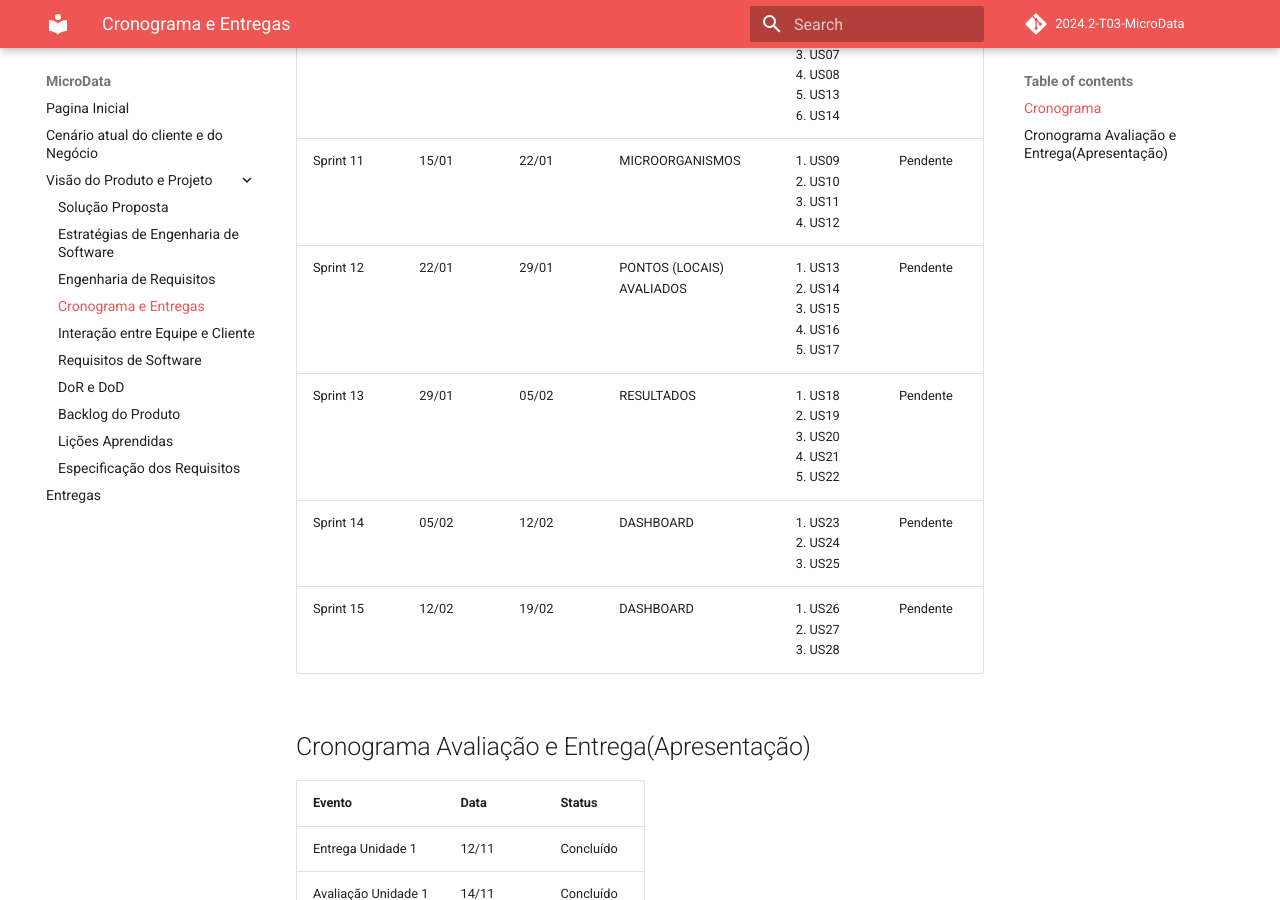
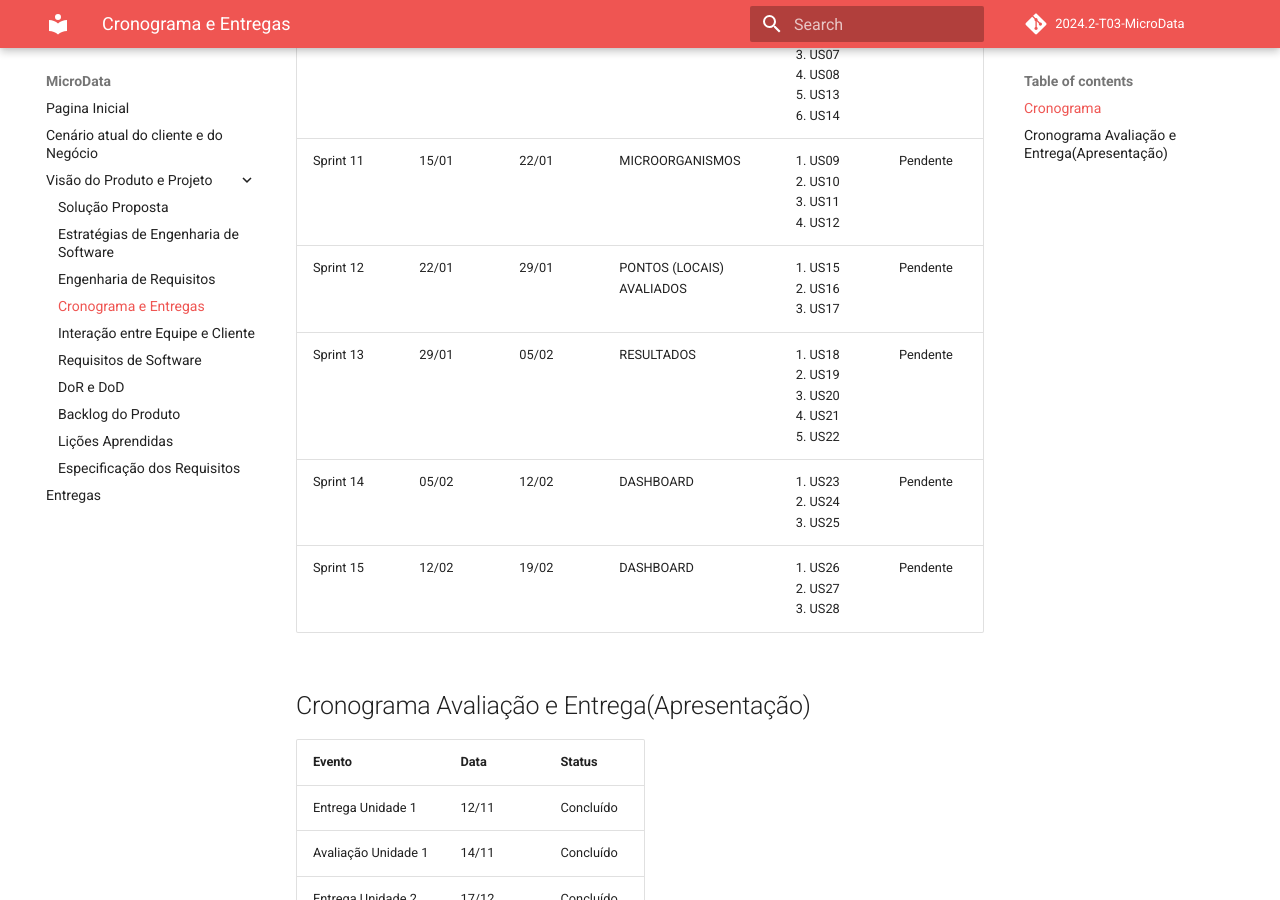
Before and after one commit to storch7/2024.2-T03-MicroData, an MkDocs documentation site: the page built from docs/visao_produto_projeto/cronograma.md, in a window 1280 px wide and 900 px high, scrolled down 813 px. Built offline with MkDocs 1.6.1 and Material for MkDocs 9.7.7, drawn with Linux system fonts in a browser that asks for light colours; comment, search, counter and statistics services are not loaded.

Commit message:
Correções do cronograma

```diff
--- a/docs/visao_produto_projeto/cronograma.md
+++ b/docs/visao_produto_projeto/cronograma.md
@@ -14,7 +14,7 @@
 | Sprint 9             | 12/02           | 19/02         |Entrega do MVP e início do processo de protipação|            | Pendente      |
 | Sprint 10            | 08/01           | 15/01         |CADASTRO E LOGIN + MICROORGANISMOS  |1. US01<br>2. US02<br>3. US07<br>4. US08<br> 5. US13<br> 6. US14<br> |Pendente      |
 | Sprint 11            | 15/01           | 22/01         |MICROORGANISMOS                     |1. US09<br>2. US10<br>3. US11<br> 4. US12<br>   | Pendente      |
-| Sprint 12            | 22/01           | 29/01         |PONTOS (LOCAIS) AVALIADOS           |1. US13<br>2. US14<br>3. US15<br> 4. US16<br>5. US17<br>| Pendente      |
+| Sprint 12            | 22/01           | 29/01         |PONTOS (LOCAIS) AVALIADOS           |1. US15<br> 2. US16<br>3. US17<br>| Pendente      |
 | Sprint 13            | 29/01           | 05/02         |RESULTADOS                          |1. US18<br>2. US19<br>3. US20<br> 4. US21<br>5. US22<br>| Pendente      |
 | Sprint 14            | 05/02           | 12/02         |DASHBOARD                          |1. US23<br>2. US24<br>3. US25<br>| Pendente      |
 | Sprint 15            | 12/02           | 19/02         |DASHBOARD                           |1. US26<br>2. US27<br>3. US28<br>  | Pendente      |
```
